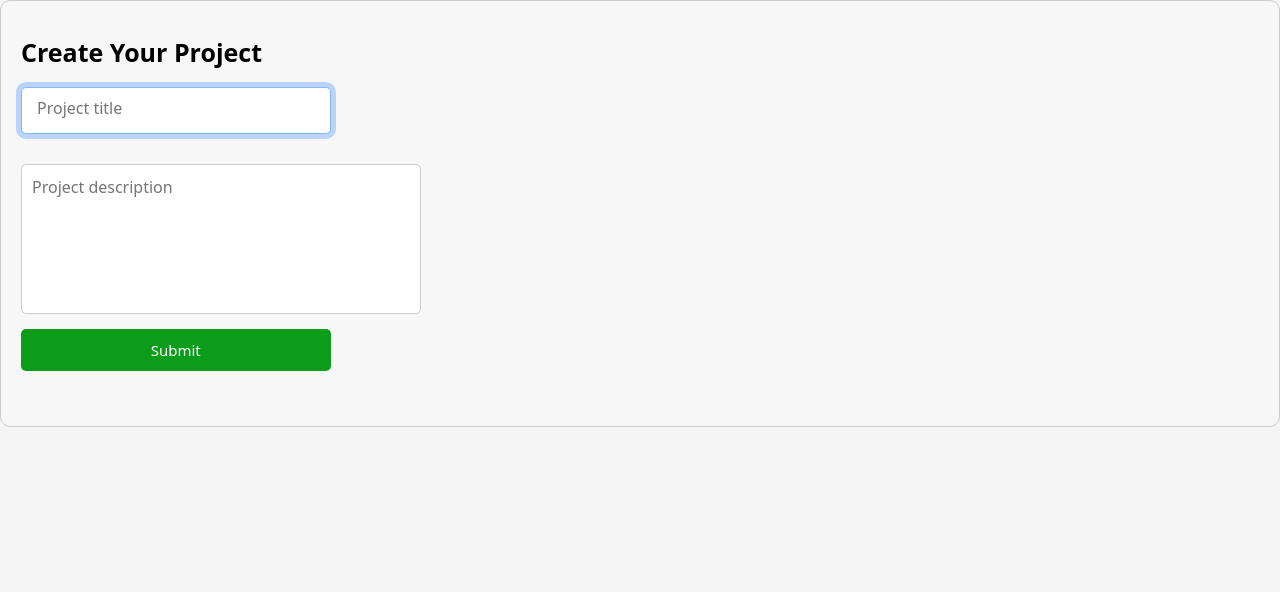
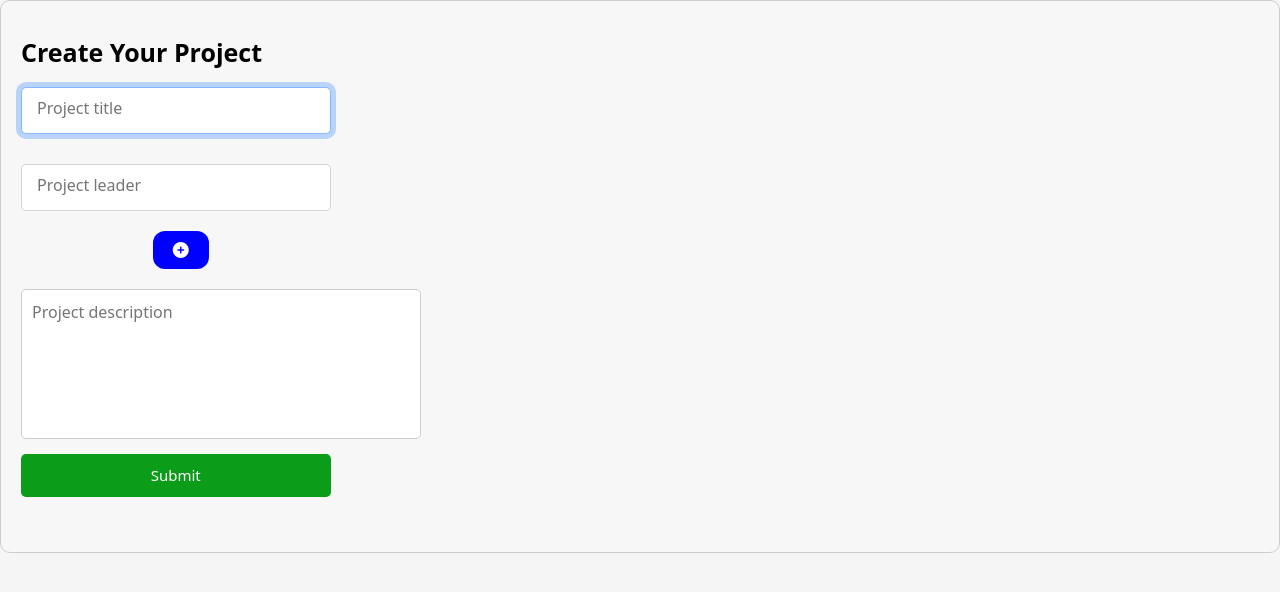
Before and after one commit to Haitham030303/AgileProject, a Flask app: page /add_project in a window 1280 px wide. Shown: the part 50-642 px from the top of the page. Run offline with Flask 3, Linux system fonts and the light colour scheme; a user stored in the database is signed in; some libraries are stand-ins or nearby versions.

Commit message:
added add and remove button for add_project.html

```diff
--- a/website/static/JavaScript/script.js
+++ b/website/static/JavaScript/script.js
@@ -31,7 +31,7 @@ addBtn.addEventListener('click', (e) => {
   input.setAttribute('minlength', '5');
   input.setAttribute('maxlength', '255');
   input.setAttribute('name', 'project_leader[]');
-  input.setAttribute('placeholder', 'Leaders\'s name');
+  input.setAttribute('placeholder', 'Project leader');
   const removeBtn = document.createElement('button');
   removeBtn.classList.add('leader_btn', 'remove_leader_btn');
   removeBtn.setAttribute('type', 'button');
--- a/website/templates/add_project.html
+++ b/website/templates/add_project.html
@@ -17,7 +17,20 @@ main %}
     />
   </div>
 
-
+  <div class="mb-3 form-group">
+    <input
+      autocomplete="off"
+      class="form-control mx-auto w-auto"
+      type="text"
+      minlength="5"
+      maxlength="255"
+      name="project_leader"
+      placeholder="Project leader"
+    />
+    <button class="leader_btn add_leader_btn" type="button">
+      <i class="fa-solid fa-circle-plus"></i>
+    </button>
+  </div>
   <div class="mb-3 project_description">
     <textarea
       autocomplete="off"
```
